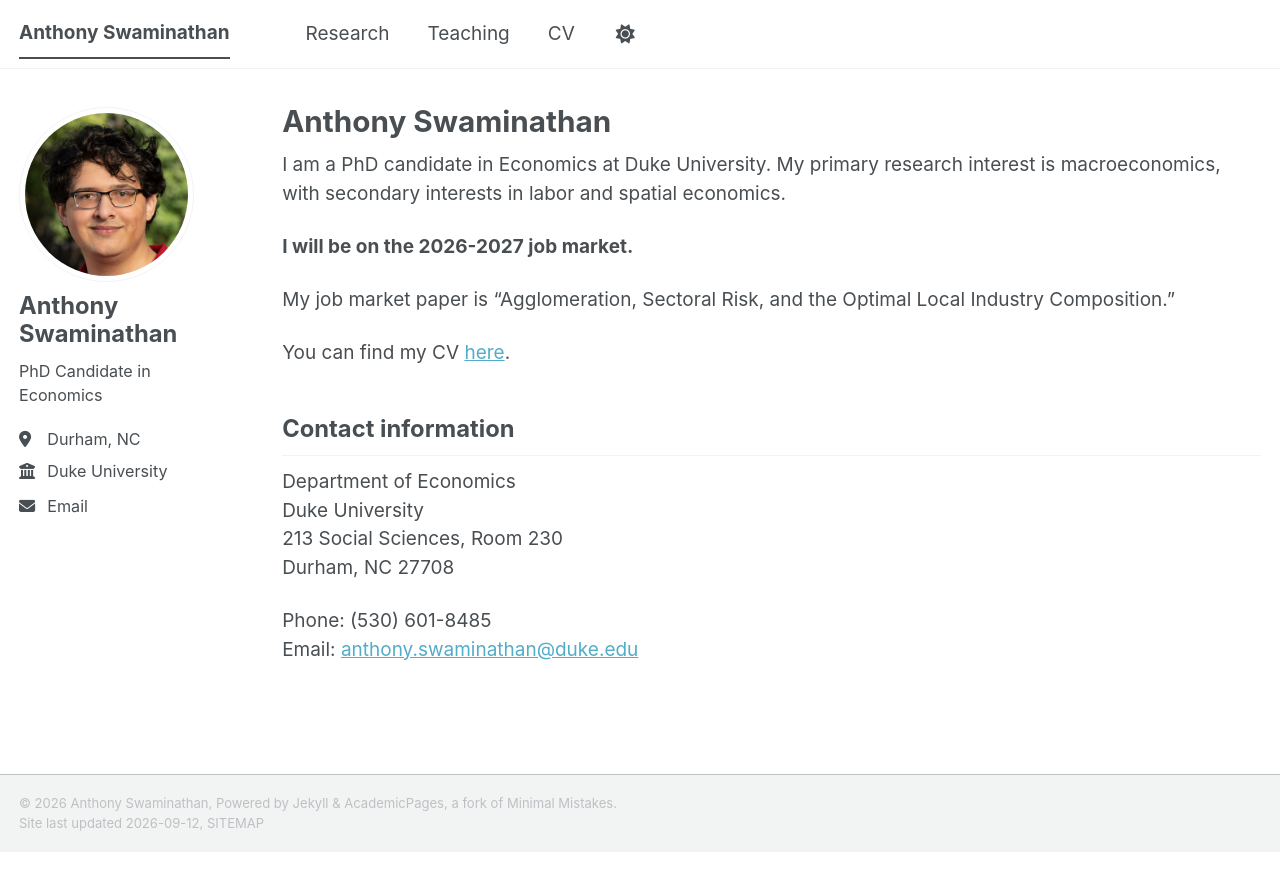
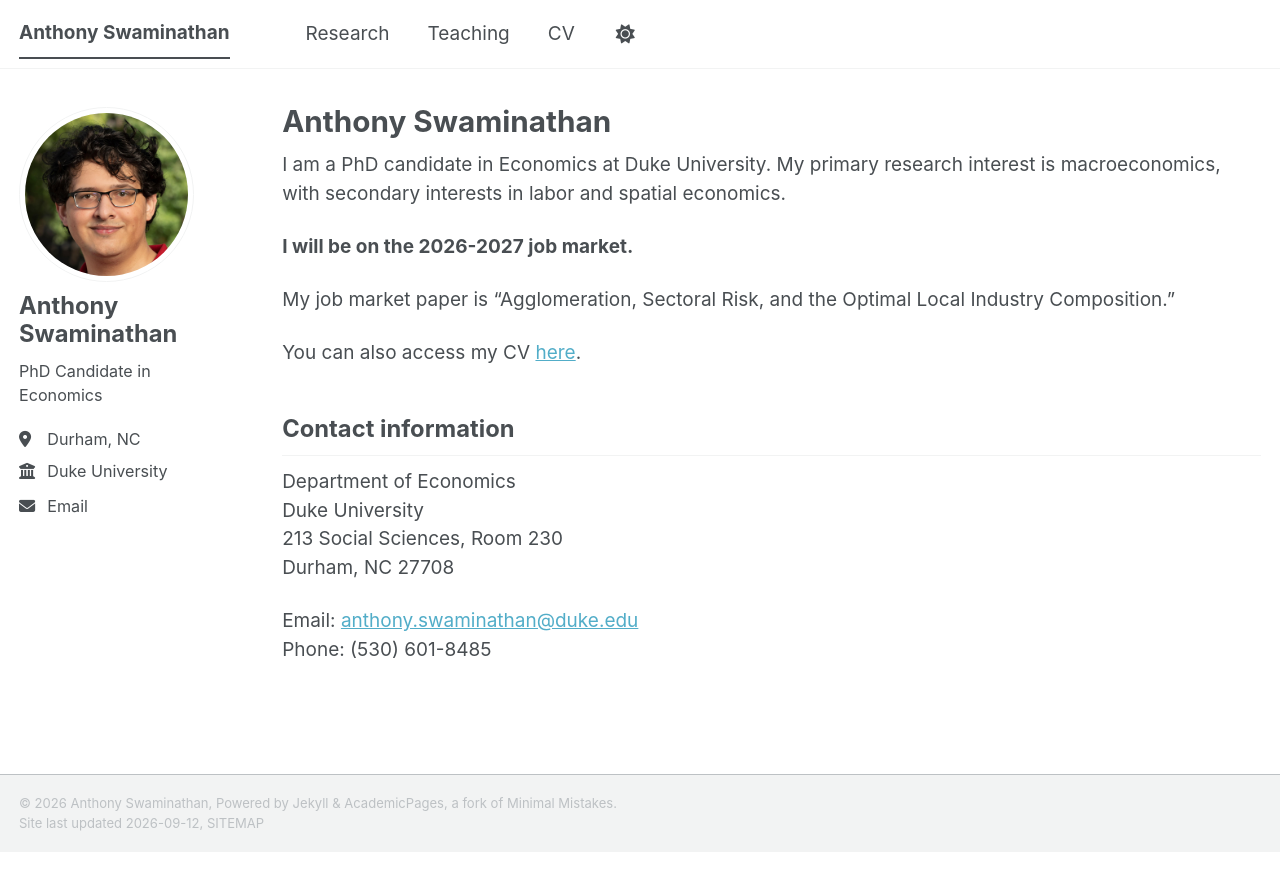
Before and after one commit to anthony-swaminathan/anthony-swaminathan.github.io, a Jekyll site: the page built from _pages/about.md, in a window 1280 px wide. Shown: the top 891 px of the page. Built offline with Jekyll 4.4.1, drawn with Linux system fonts in a browser that asks for light colours; a style sheet for code colours, icons or effects is not loaded.

Commit message:
Refine home page wording; label and indent abstracts
- Home: JMP sentence with paper link (shown once a draft link exists),
  CV sentence as its own paragraph, email before phone
- Italic "Abstract:" and new "Course Description:" labels, indented
  under their rows

Co-Authored-By: Claude Opus 5 <noreply@anthropic.com>

```diff
--- a/_pages/about.md
+++ b/_pages/about.md
@@ -13,13 +13,13 @@ I am a PhD candidate in Economics at Duke University. My primary research intere
 
 {% assign jmp = site.publications | where: "note", "Job Market Paper" | first %}
 {% if jmp %}
-My job market paper is "{{ jmp.title }}."{% if jmp.draft %} <a href="{{ jmp.draft }}">[Draft]</a>{% endif %}
+My job market paper is "{{ jmp.title }}."{% if jmp.draft %} You can find a link to the paper <a href="{{ jmp.draft }}">here</a>.{% endif %}
 
 {% assign abstract = jmp.content | strip_html | strip %}
 {% if abstract != "" %}<details class="home__abstract"><summary>Abstract</summary>{{ jmp.content }}</details>{% endif %}
 {% endif %}
 
-You can find my CV [here](https://www.dropbox.com/scl/fi/3v1nz1jwbslmuv4kut9s4/Swaminathan-CV.pdf?rlkey=rfjxnybbsqrfuiktf96y7llsf&raw=1).
+You can also access my CV [here](https://www.dropbox.com/scl/fi/3v1nz1jwbslmuv4kut9s4/Swaminathan-CV.pdf?rlkey=rfjxnybbsqrfuiktf96y7llsf&raw=1).
 
 Contact information
 ------
@@ -31,6 +31,6 @@ Durham, NC 27708
 </p>
 
 <p>
-Phone: (530) 601-8485<br>
-Email: <a href="mailto:anthony.swaminathan@duke.edu">anthony.swaminathan@duke.edu</a>
+Email: <a href="mailto:anthony.swaminathan@duke.edu">anthony.swaminathan@duke.edu</a><br>
+Phone: (530) 601-8485
 </p>
--- a/_pages/research.html
+++ b/_pages/research.html
@@ -23,7 +23,7 @@ Text below the front matter becomes a collapsible abstract.
     {% if abstract != "" %}
       <details class="row">
         <summary class="row__line">{{ line }}</summary>
-        <div class="row__body"><span class="row__label">Abstract:</span> {{ abstract }}</div>
+        <div class="row__body"><em class="row__label">Abstract:</em> {{ abstract }}</div>
       </details>
     {% else %}
       <div class="row"><div class="row__line">{{ line }}</div></div>
--- a/_pages/teaching.html
+++ b/_pages/teaching.html
@@ -23,7 +23,7 @@ Text below the front matter becomes a collapsible course description.
     {% if description != "" %}
       <details class="row">
         <summary class="row__line">{{ line }}</summary>
-        <div class="row__body">{{ description }}</div>
+        <div class="row__body"><em class="row__label">Course Description:</em> {{ description }}</div>
       </details>
     {% else %}
       <div class="row"><div class="row__line">{{ line }}</div></div>
--- a/assets/css/main.scss
+++ b/assets/css/main.scss
@@ -152,9 +152,14 @@ details[open] > summary.row__line::after {
   transform: translateY(-25%) rotate(-135deg);
 }
 
+/* abstract / course description, indented under its row */
 .row__body {
-  padding: 0 3em 1em 0.5em;
+  padding: 0 3em 1.1em 2em;
   text-align: justify;
+}
+
+.row__label {
+  font-style: italic;
 }
 
 /* Job market paper abstract on the home page */
```
